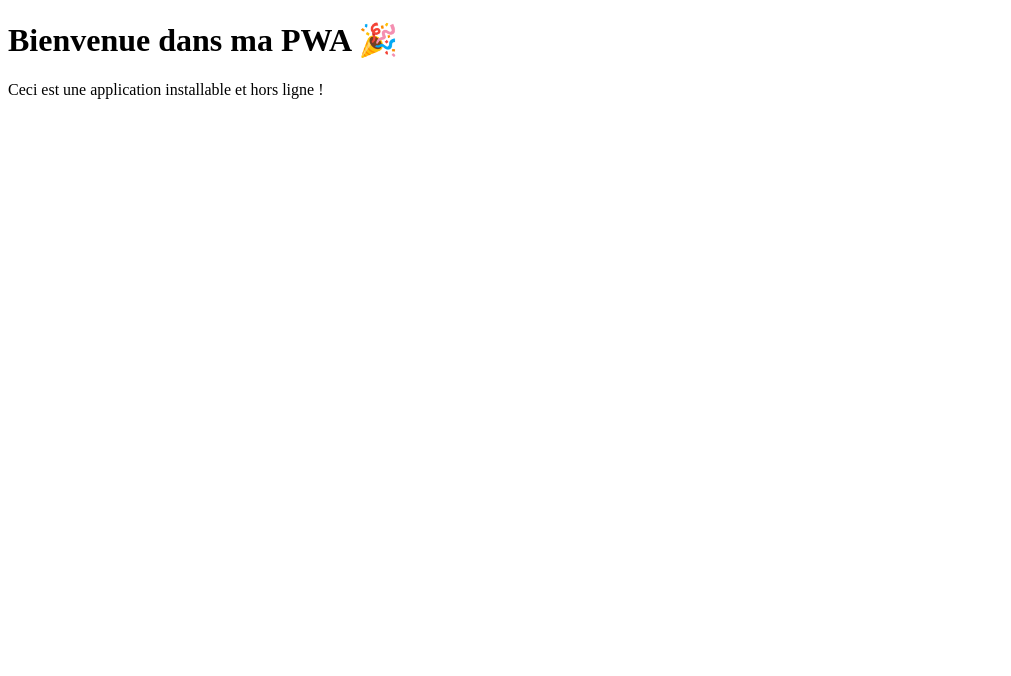
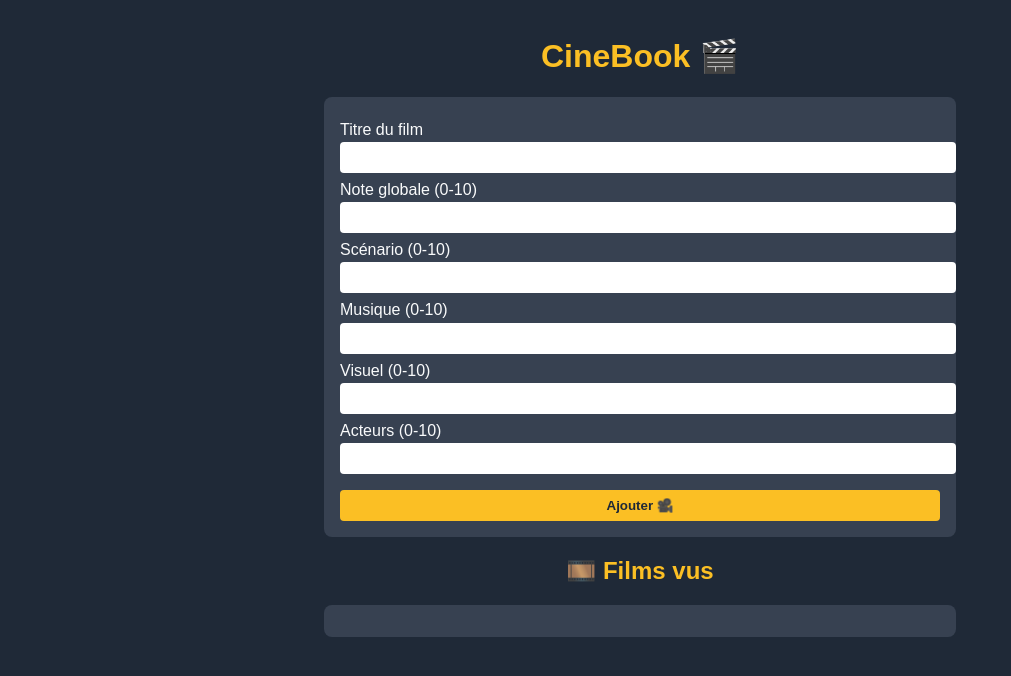
Before and after one commit to JulienYncrea/app_cinema, a plain HTML site: page index.html in a window 1280 px wide. Shown: the whole page, without its empty margins (0-1011 px from the left). Drawn offline with Linux system fonts and the light colour scheme.

Commit message:
Premier Essai

```diff
--- a/index.html
+++ b/index.html
@@ -3,14 +3,134 @@
 <head>
   <meta charset="UTF-8" />
   <meta name="viewport" content="width=device-width, initial-scale=1.0" />
-  <title>Ma PWA</title>
+  <title>CineBook</title>
   <link rel="manifest" href="manifest.json" />
   <link rel="apple-touch-icon" href="icon.png" />
-  <meta name="theme-color" content="#1976d2" />
-  <script src="sw-register.js" defer></script>
+  <meta name="theme-color" content="#111827" />
+  <style>
+    body {
+      font-family: Arial, sans-serif;
+      margin: 0;
+      padding: 1rem;
+      background: #1f2937;
+      color: #f9fafb;
+    }
+    h1, h2 {
+      text-align: center;
+      color: #fbbf24;
+    }
+    form, .film-list {
+      max-width: 600px;
+      margin: 1rem auto;
+      background: #374151;
+      padding: 1rem;
+      border-radius: 0.5rem;
+    }
+    label {
+      display: block;
+      margin-top: 0.5rem;
+    }
+    input, select, button {
+      width: 100%;
+      padding: 0.5rem;
+      margin-top: 0.2rem;
+      border: none;
+      border-radius: 0.25rem;
+    }
+    button {
+      margin-top: 1rem;
+      background: #fbbf24;
+      color: #1f2937;
+      font-weight: bold;
+      cursor: pointer;
+    }
+    .film {
+      background: #111827;
+      padding: 0.5rem;
+      margin-top: 1rem;
+      border-radius: 0.5rem;
+    }
+    .film p {
+      margin: 0.2rem 0;
+    }
+  </style>
+  <script>
+    if ('serviceWorker' in navigator) {
+      window.addEventListener('load', () => {
+        navigator.serviceWorker.register('sw.js')
+          .then(reg => console.log('Service Worker enregistré:', reg.scope))
+          .catch(err => console.error('Erreur SW:', err));
+      });
+    }
+  </script>
 </head>
 <body>
-  <h1>Bienvenue dans ma PWA 🎉</h1>
-  <p>Ceci est une application installable et hors ligne !</p>
+  <h1>CineBook 🎬</h1>
+  <form id="filmForm">
+    <label for="title">Titre du film</label>
+    <input type="text" id="title" required />
+
+    <label for="global">Note globale (0-10)</label>
+    <input type="number" id="global" min="0" max="10" required />
+
+    <label for="scenario">Scénario (0-10)</label>
+    <input type="number" id="scenario" min="0" max="10" required />
+
+    <label for="musique">Musique (0-10)</label>
+    <input type="number" id="musique" min="0" max="10" required />
+
+    <label for="visuel">Visuel (0-10)</label>
+    <input type="number" id="visuel" min="0" max="10" required />
+
+    <label for="acteur">Acteurs (0-10)</label>
+    <input type="number" id="acteur" min="0" max="10" required />
+
+    <button type="submit">Ajouter 🎥</button>
+  </form>
+
+  <h2>🎞️ Films vus</h2>
+  <div class="film-list" id="filmList"></div>
+
+  <script>
+    const form = document.getElementById('filmForm');
+    const filmList = document.getElementById('filmList');
+
+    function chargerFilms() {
+      const films = JSON.parse(localStorage.getItem('cinebook_films')) || [];
+      filmList.innerHTML = '';
+      films.forEach(film => {
+        const div = document.createElement('div');
+        div.className = 'film';
+        div.innerHTML = `
+          <h3>${film.title}</h3>
+          <p>Note globale : ${film.global}/10</p>
+          <p>Scénario : ${film.scenario}/10</p>
+          <p>Musique : ${film.musique}/10</p>
+          <p>Visuel : ${film.visuel}/10</p>
+          <p>Acteurs : ${film.acteur}/10</p>
+        `;
+        filmList.appendChild(div);
+      });
+    }
+
+    form.addEventListener('submit', (e) => {
+      e.preventDefault();
+      const film = {
+        title: form.title.value,
+        global: form.global.value,
+        scenario: form.scenario.value,
+        musique: form.musique.value,
+        visuel: form.visuel.value,
+        acteur: form.acteur.value
+      };
+      const films = JSON.parse(localStorage.getItem('cinebook_films')) || [];
+      films.push(film);
+      localStorage.setItem('cinebook_films', JSON.stringify(films));
+      form.reset();
+      chargerFilms();
+    });
+
+    window.addEventListener('load', chargerFilms);
+  </script>
 </body>
 </html>
```
Also changed, not shown: manifest.json, sw-register.js (deleted).
